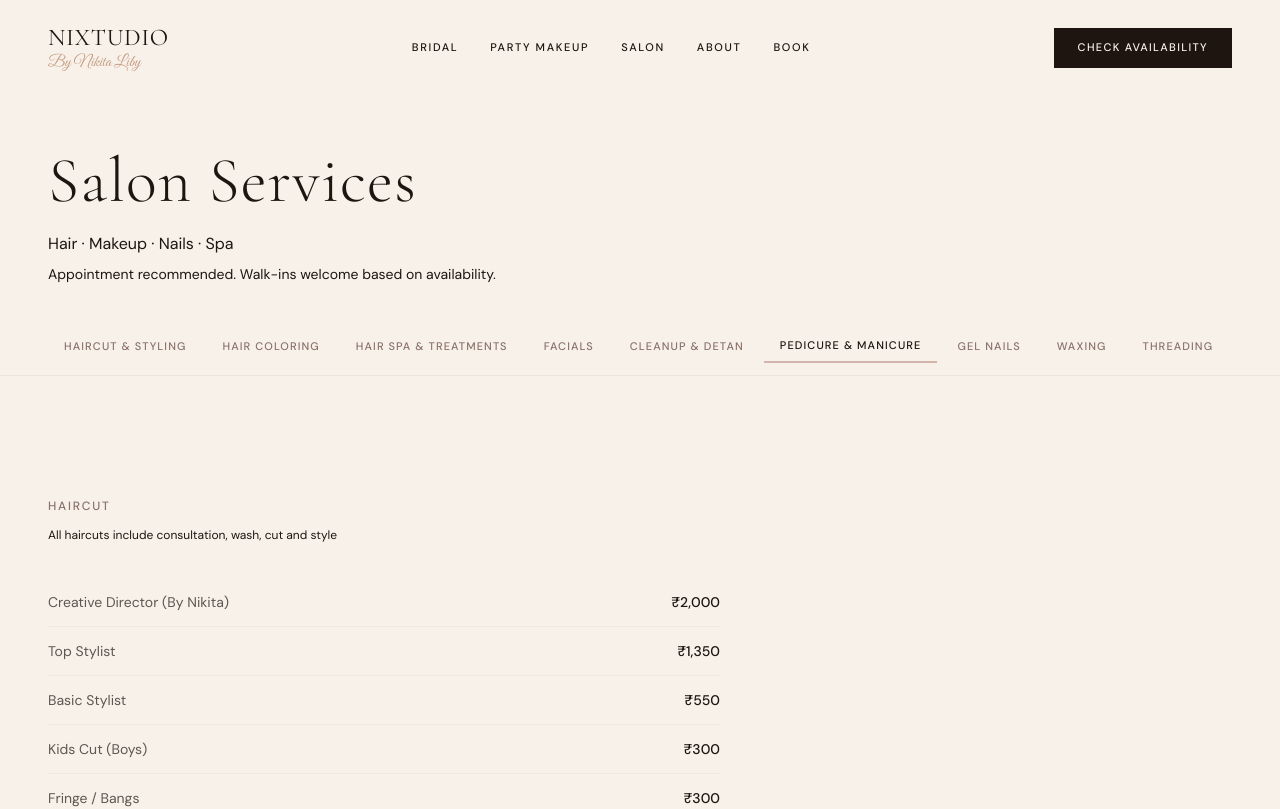
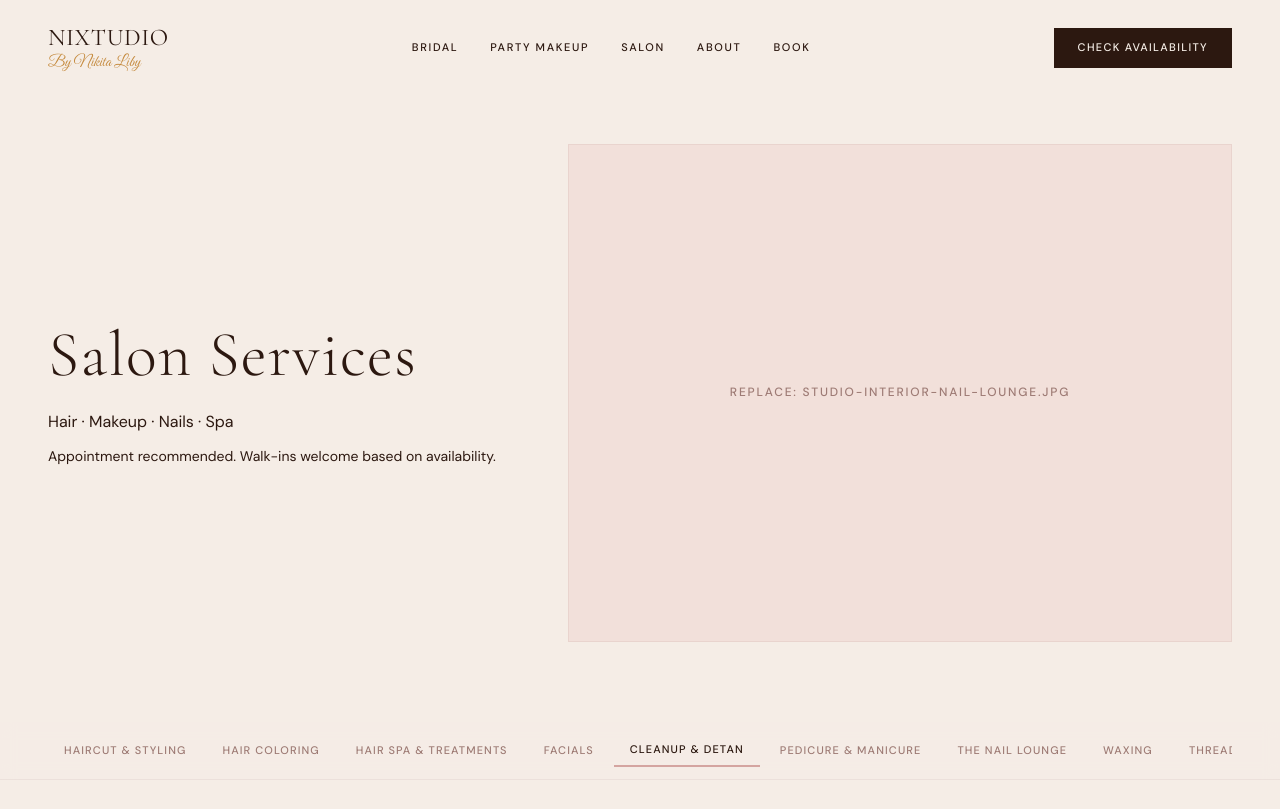
Before and after one commit to amdgzelenzin-crypto/zelenz, a Next.js app: page /salon in a window 1280 px wide. Shown: the top 809 px of the page. Built offline with nearby package versions, Linux system fonts and the light colour scheme.

Commit message:
Update design system colors to match physical studio and redesign Nail Lounge section

```diff
--- a/app/about/page.tsx
+++ b/app/about/page.tsx
@@ -11,7 +11,7 @@ export default function AboutPage() {
           <div className="grid grid-cols-1 lg:grid-cols-12 gap-10 lg:gap-16 items-start">
             {/* Image */}
             <FadeUp className="lg:col-span-5">
-              <div className="w-full aspect-[3/4] bg-[#C4B0A8] flex items-center justify-center sticky top-28">
+              <div className="w-full aspect-[3/4] bg-pink/80 flex items-center justify-center sticky top-28">
                 <span className="text-white/80 font-sans text-sm tracking-wide">
                   REPLACE: nikita-editorial-portrait.jpg
                 </span>
--- a/app/bridal/page.tsx
+++ b/app/bridal/page.tsx
@@ -118,7 +118,7 @@ export default function BridalPage() {
 
             {/* Image */}
             <FadeUp className="lg:col-span-5 lg:col-start-8 order-1 lg:order-2">
-              <div className="w-full aspect-square bg-[#C4B0A8] flex items-center justify-center">
+              <div className="w-full aspect-square bg-pink/80 flex items-center justify-center">
                 <span className="text-white/80 font-sans text-sm tracking-wide">
                   REPLACE: nikita-detail-work.jpg
                 </span>
--- a/app/globals.css
+++ b/app/globals.css
@@ -5,11 +5,11 @@
    ──────────────────────────────────────────── */
 
 :root {
-  --parchment: #F7F1EA;
-  --pink: #D4B5AB;
-  --espresso: #1E1510;
-  --taupe: #8A726A;
-  --brass: #C4987A;
+  --parchment: #F5EDE6;
+  --pink: #D4A5A0;
+  --espresso: #2C1810;
+  --taupe: #9E7B75;
+  --brass: #C4883A;
 }
 
 /* ────────────────────────────────────────────
@@ -18,16 +18,17 @@
 
 @theme inline {
   /* Colors */
-  --color-parchment: #F7F1EA;
-  --color-pink: #D4B5AB;
-  --color-espresso: #1E1510;
-  --color-taupe: #8A726A;
-  --color-brass: #C4987A;
+  --color-parchment: #F5EDE6;
+  --color-pink: #D4A5A0;
+  --color-pink-wash: #EAC8C2;
+  --color-espresso: #2C1810;
+  --color-taupe: #9E7B75;
+  --color-brass: #C4883A;
 
   /* Pink opacity variants */
-  --color-pink-15: rgba(212, 181, 171, 0.15);
-  --color-pink-20: rgba(212, 181, 171, 0.20);
-  --color-pink-30: rgba(212, 181, 171, 0.30);
+  --color-pink-15: rgba(212, 165, 160, 0.15);
+  --color-pink-20: rgba(212, 165, 160, 0.20);
+  --color-pink-30: rgba(212, 165, 160, 0.30);
 
   /* Font families */
   --font-serif: var(--font-cormorant);
--- a/app/page.tsx
+++ b/app/page.tsx
@@ -94,12 +94,21 @@ export default function Home() {
               sub: "Hair, nails, skincare, and more",
               link: "/salon",
               linkText: "Salon Services →",
+              bgImageLabel: "REPLACE: studio-interior-nail-lounge.jpg",
             },
           ].map((item) => (
             <StaggerItem key={item.title}>
               <Link href={item.link} className="group block relative h-[40vh] min-h-[300px] overflow-hidden">
                 {/* Background placeholder */}
-                <div className="absolute inset-0 bg-[#C4B0A8] group-hover:brightness-110 transition-all duration-500" />
+                {item.bgImageLabel ? (
+                  <div className="absolute inset-0 bg-pink-wash/40 group-hover:brightness-110 transition-all duration-500 flex flex-col items-center pt-16">
+                    <span className="text-espresso/60 font-sans text-[10px] tracking-widest uppercase z-10 px-4 text-center">
+                      {item.bgImageLabel}
+                    </span>
+                  </div>
+                ) : (
+                  <div className="absolute inset-0 bg-pink/60 group-hover:brightness-110 transition-all duration-500" />
+                )}
                 <div className="absolute inset-0 bg-espresso/40" />
 
                 {/* Content */}
@@ -129,7 +138,7 @@ export default function Home() {
           <div className="grid grid-cols-1 lg:grid-cols-12 gap-10 lg:gap-16 items-center">
             {/* Image */}
             <FadeUp className="lg:col-span-5">
-              <div className="w-full aspect-[3/4] bg-[#C4B0A8] flex items-center justify-center">
+              <div className="w-full aspect-[3/4] bg-pink/60 flex items-center justify-center">
                 <span className="text-white/80 font-sans text-sm tracking-wide">
                   REPLACE: nikita-portrait.jpg
                 </span>
--- a/app/salon/page.tsx
+++ b/app/salon/page.tsx
@@ -14,7 +14,7 @@ const categories = [
   { id: "facials", label: "Facials" },
   { id: "cleanup", label: "Cleanup & Detan" },
   { id: "pedicure-manicure", label: "Pedicure & Manicure" },
-  { id: "gel-nails", label: "Gel Nails" },
+  { id: "nail-lounge", label: "The Nail Lounge" },
   { id: "waxing", label: "Waxing" },
   { id: "threading", label: "Threading" },
   { id: "massages", label: "Massages" },
@@ -392,22 +392,34 @@ export default function SalonPage() {
 
   return (
     <>
-      {/* ──────── HEADER ──────── */}
-      <section className="pt-28 lg:pt-36 pb-8">
+      {/* ──────── HERO ──────── */}
+      <section className="pt-28 lg:pt-36 pb-16 lg:pb-20">
         <div className="mx-auto max-w-[1440px] px-6 lg:px-12">
+          <div className="grid grid-cols-1 lg:grid-cols-12 gap-8 lg:gap-16 items-center">
+            <div className="lg:col-span-5">
               <FadeUp>
-            <h1 className="font-serif font-light text-espresso text-4xl lg:text-5xl mb-3">
+                <h1 className="font-serif font-light text-espresso text-4xl lg:text-5xl mb-4">
                   Salon Services
                 </h1>
               </FadeUp>
               <FadeUp delay={0.1}>
-            <p className="font-sans text-espresso/60 mb-1">
+                <p className="font-sans text-espresso/60 mb-2">
                   Hair · Makeup · Nails · Spa
                 </p>
                 <p className="font-sans text-sm text-taupe">
                   Appointment recommended. Walk-ins welcome based on availability.
                 </p>
               </FadeUp>
+            </div>
+            <FadeUp className="lg:col-span-7" delay={0.15}>
+              <div className="w-full aspect-[16/9] lg:aspect-[4/3] bg-pink-wash/40 flex items-center justify-center relative overflow-hidden border border-taupe/10">
+                <span className="text-espresso/60 font-sans text-sm tracking-wide z-10 label-caps">
+                  REPLACE: studio-interior-nail-lounge.jpg
+                </span>
+                <div className="absolute inset-0 bg-parchment/10 z-0" />
+              </div>
+            </FadeUp>
+          </div>
         </div>
       </section>
 
@@ -580,22 +592,30 @@ export default function SalonPage() {
           </FadeUp>
         </section>
 
-        {/* GEL NAILS */}
-        <section id="gel-nails" className="section-padding pt-0 pb-16">
+        {/* THE NAIL LOUNGE */}
+        <section id="nail-lounge" className="section-padding pt-0 pb-16">
           <FadeUp>
+            <div className="mb-10 p-8 lg:p-12 border border-taupe/15 bg-parchment text-center max-w-2xl mx-auto">
+              <h2 className="font-serif font-light text-espresso text-3xl lg:text-5xl mb-2">
+                The Nail Lounge
+              </h2>
+              <p className="font-script text-brass text-2xl lg:text-3xl">by NIXTUDIO</p>
+            </div>
+          </FadeUp>
+          <FadeUp delay={0.1}>
             <p className="label-caps mb-6">Gel Nails — Natural Nails</p>
           </FadeUp>
-          <FadeUp delay={0.1}>
+          <FadeUp delay={0.15}>
             <div className="max-w-3xl">
               <DualPriceList items={gelNatural} headers={["Both", "One Hand"]} />
             </div>
           </FadeUp>
-          <FadeUp delay={0.15}>
+          <FadeUp delay={0.2}>
             <div className="mt-6 max-w-2xl">
               <PriceList items={nailArt} />
             </div>
           </FadeUp>
-          <FadeUp delay={0.2}>
+          <FadeUp delay={0.25}>
             <div className="mt-10">
               <p className="label-caps mb-6">Gel Extensions</p>
               <div className="max-w-3xl">
```
Lines whose indentation alone changed are shown as unchanged.
